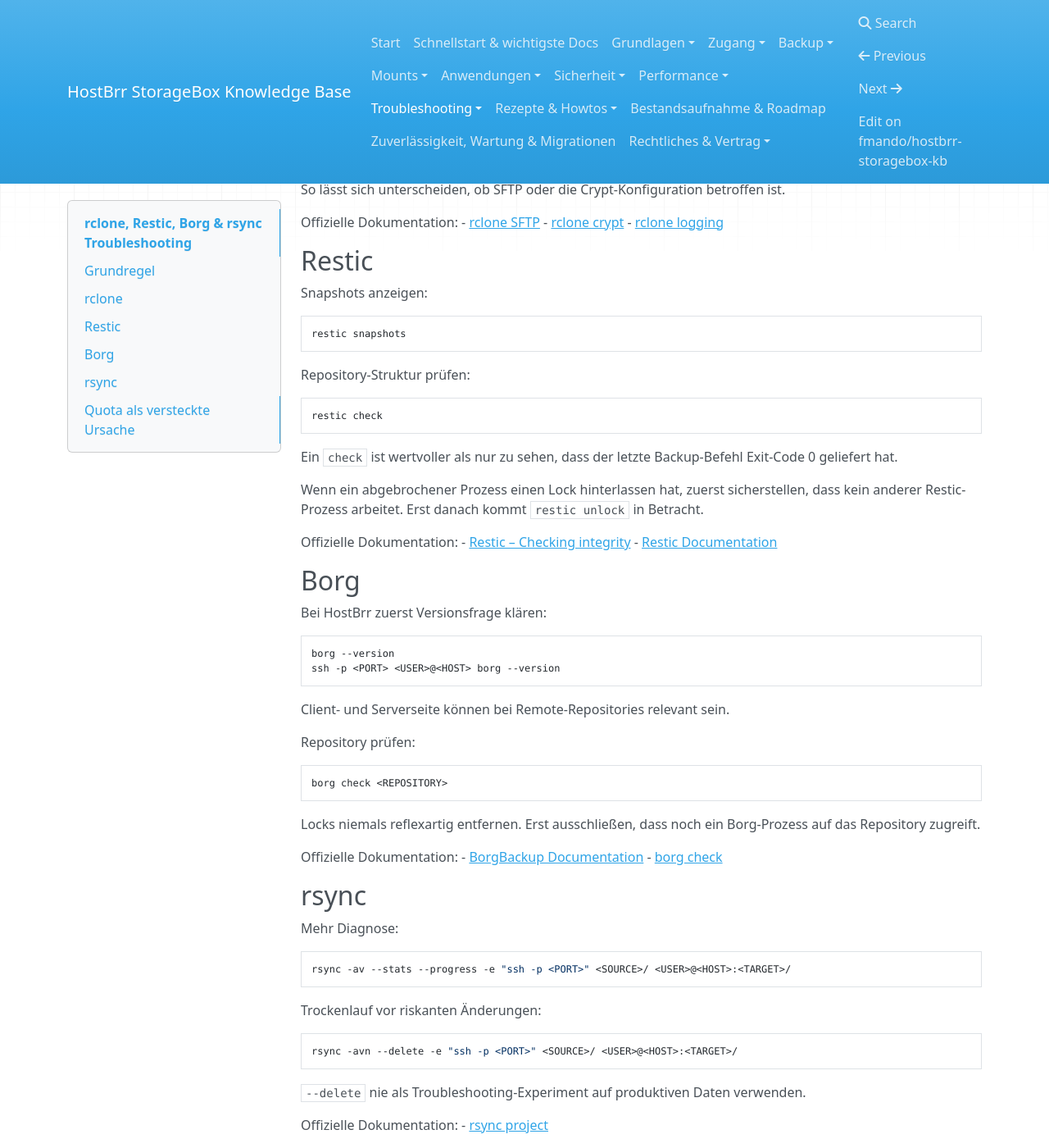
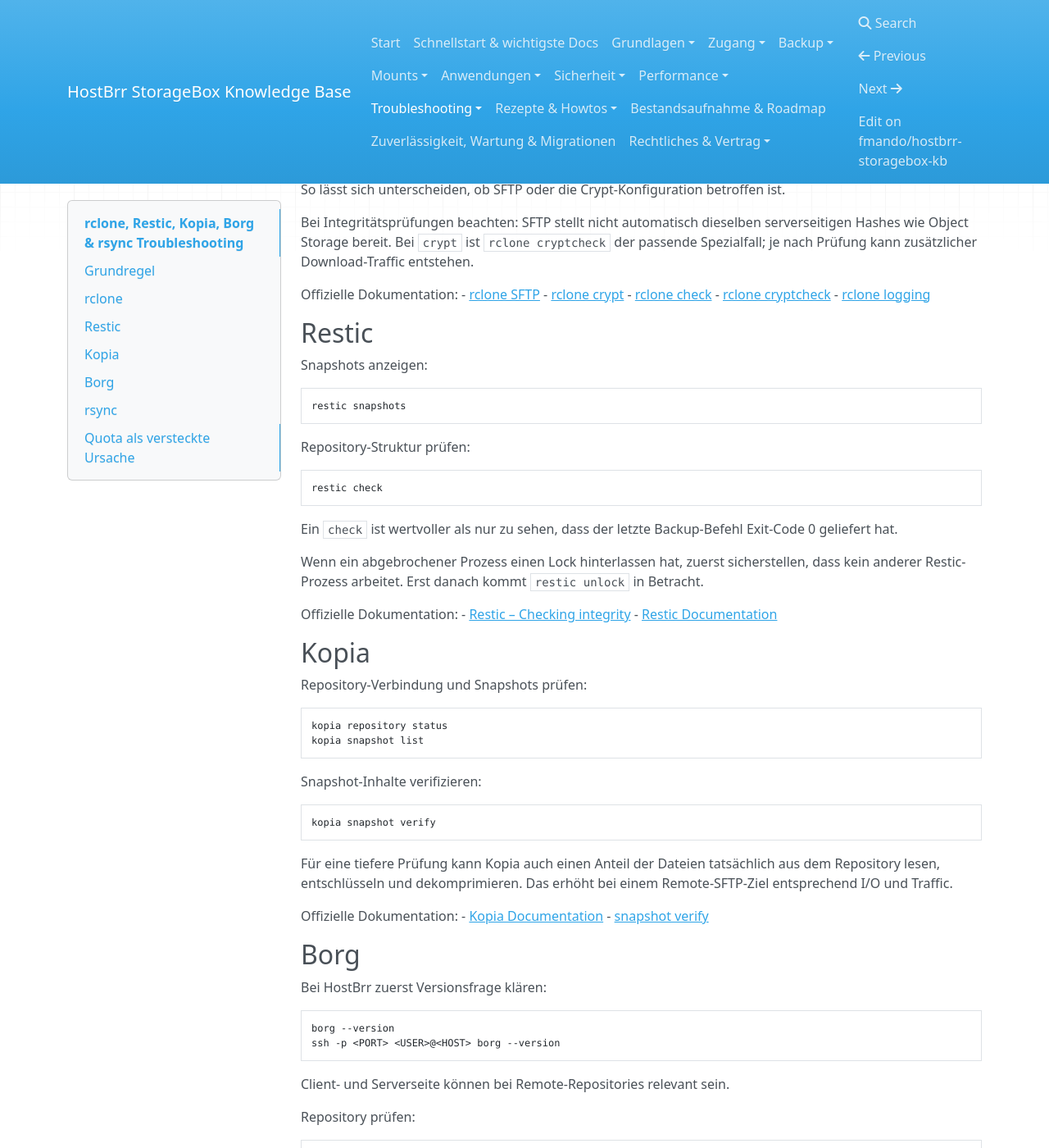
Before and after one commit to fmando/hostbrr-storagebox-kb, an MkDocs documentation site: the page built from docs/08-troubleshooting/backup-tools.md, in a window 1280 px wide and 1400 px high, scrolled down 627 px. Shown: the whole window at 82% size. Built offline with MkDocs 1.6.1, drawn with Linux system fonts in a browser that asks for light colours; nearby versions of some CDN libraries; some of the changed text lies outside the part shown.

Commit message:
Add Kopia to backup troubleshooting

````diff
--- a/docs/08-troubleshooting/backup-tools.md
+++ b/docs/08-troubleshooting/backup-tools.md
@@ -1,10 +1,10 @@
 ---
-title: rclone, Restic, Borg & rsync Troubleshooting
+title: rclone, Restic, Kopia, Borg & rsync Troubleshooting
 category: troubleshooting
 status: maintained
-last_reviewed: 2026-08-24
+last_reviewed: 2026-08-25
 ---
-# rclone, Restic, Borg & rsync Troubleshooting
+# rclone, Restic, Kopia, Borg & rsync Troubleshooting
 
 ## Grundregel
 
@@ -34,9 +34,13 @@
 
 So lässt sich unterscheiden, ob SFTP oder die Crypt-Konfiguration betroffen ist.
 
+Bei Integritätsprüfungen beachten: SFTP stellt nicht automatisch dieselben serverseitigen Hashes wie Object Storage bereit. Bei `crypt` ist `rclone cryptcheck` der passende Spezialfall; je nach Prüfung kann zusätzlicher Download-Traffic entstehen.
+
 Offizielle Dokumentation:
 - [rclone SFTP](https://rclone.org/sftp/)
 - [rclone crypt](https://rclone.org/crypt/)
+- [rclone check](https://rclone.org/commands/rclone_check/)
+- [rclone cryptcheck](https://rclone.org/commands/rclone_cryptcheck/)
 - [rclone logging](https://rclone.org/docs/#logging)
 
 ## Restic
@@ -60,6 +64,27 @@
 Offizielle Dokumentation:
 - [Restic – Checking integrity](https://restic.readthedocs.io/en/stable/045_working_with_repos.html#checking-integrity-and-consistency)
 - [Restic Documentation](https://restic.readthedocs.io/)
+
+## Kopia
+
+Repository-Verbindung und Snapshots prüfen:
+
+```bash
+kopia repository status
+kopia snapshot list
+```
+
+Snapshot-Inhalte verifizieren:
+
+```bash
+kopia snapshot verify
+```
+
+Für eine tiefere Prüfung kann Kopia auch einen Anteil der Dateien tatsächlich aus dem Repository lesen, entschlüsseln und dekomprimieren. Das erhöht bei einem Remote-SFTP-Ziel entsprechend I/O und Traffic.
+
+Offizielle Dokumentation:
+- [Kopia Documentation](https://kopia.io/docs/)
+- [snapshot verify](https://kopia.io/docs/reference/command-line/common/snapshot-verify/)
 
 ## Borg
 
````
